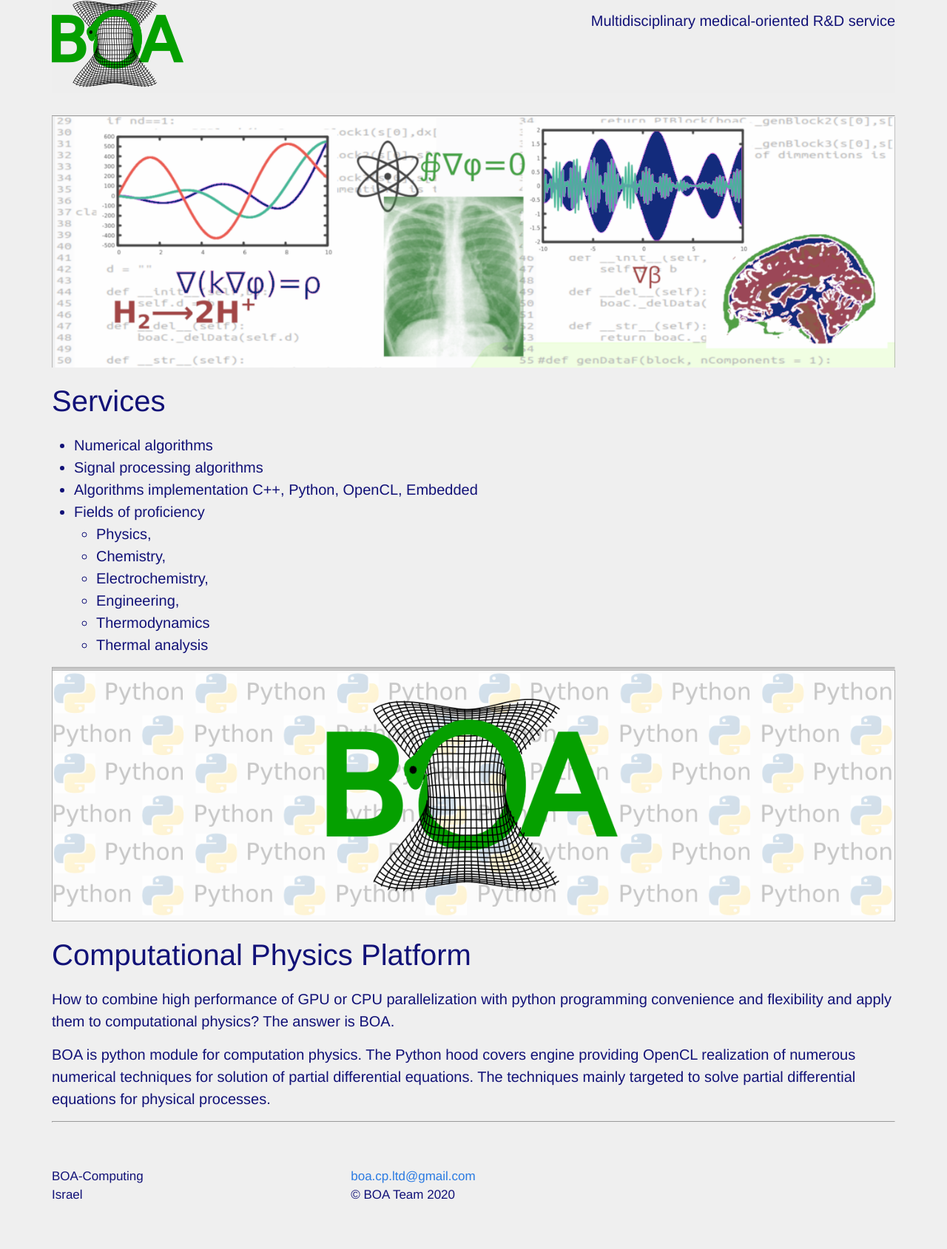
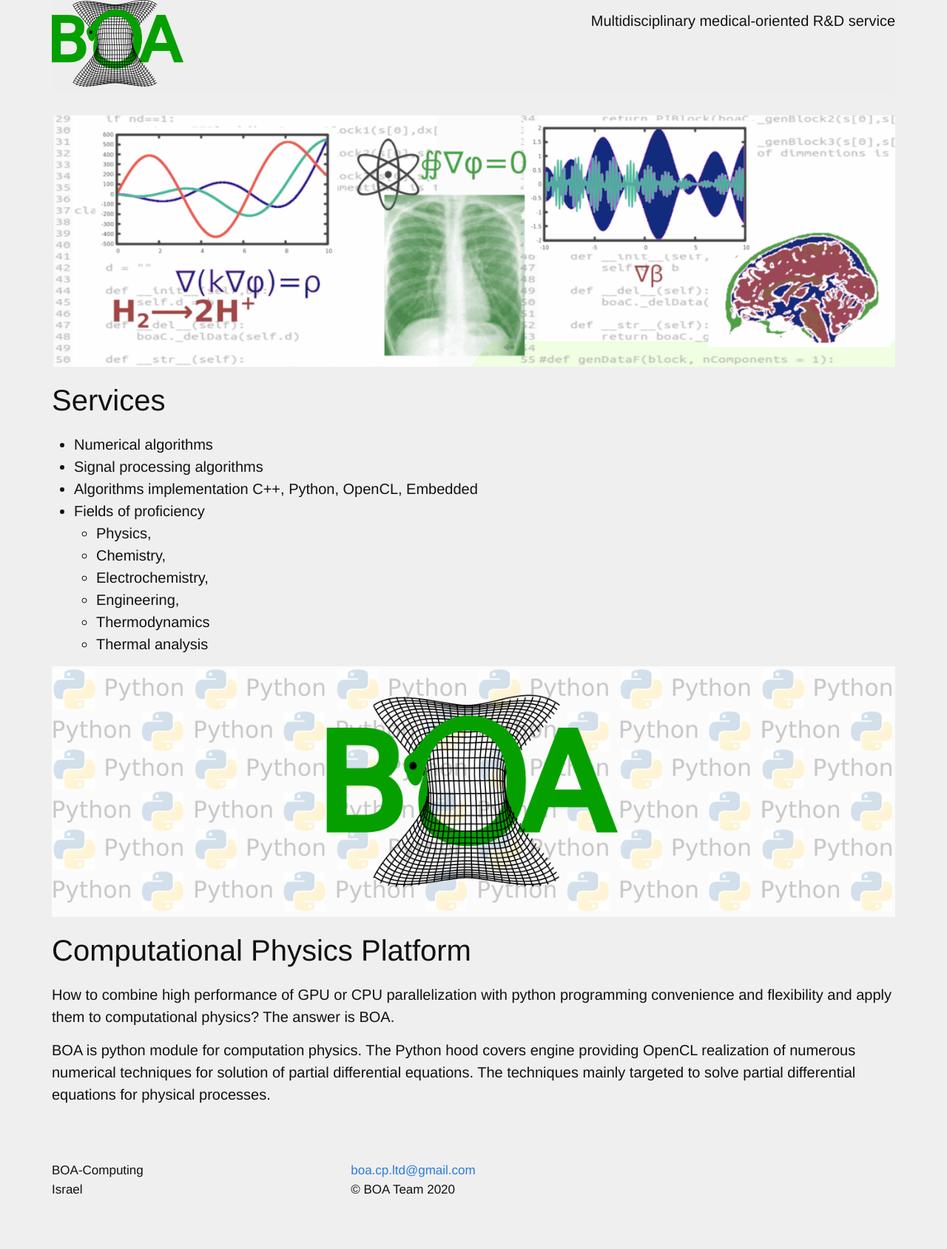
Before and after one commit to boa-cp/boa-cp.github.io, a Jekyll site: the page built from index.md, in a window 1280 px wide. Shown: the whole page at 74% size. Built offline with Jekyll 4.4.1, drawn with Linux system fonts in a browser that asks for light colours.

Commit message:
updates borders clear

```diff
--- a/css/main.scss
+++ b/css/main.scss
@@ -14,7 +14,7 @@
 
 $spacing-unit:     30px;
 
-$text-color:       #117;
+$text-color:       #111;
 $background-color: #efefef;
 $brand-color:      #2a7ae2;
 
--- a/index.md
+++ b/index.md
@@ -2,16 +2,11 @@
 layout: default
 ---
 
-* * *
 
 {% include servicePost.md %}
 
-* * *
-* * *
 
 {% include cppPost.md %}
 
-* * *
-
 
 <!--    {{site.pages["R&D Service"]}} -->
```
Also changed, not shown: pics/drawing.png, pics/drawing.svg, pics/drawingPB.png, pics/drawingPB.svg, pics/drawingS.png.
